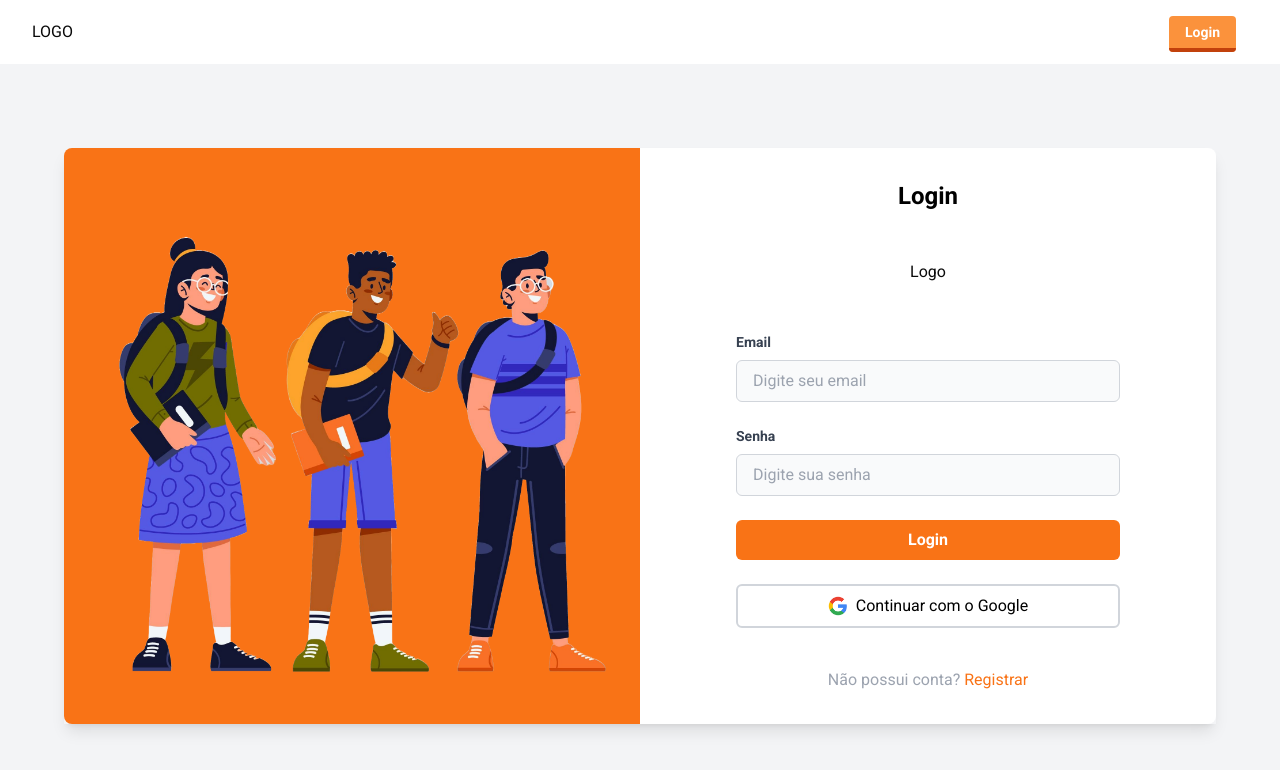
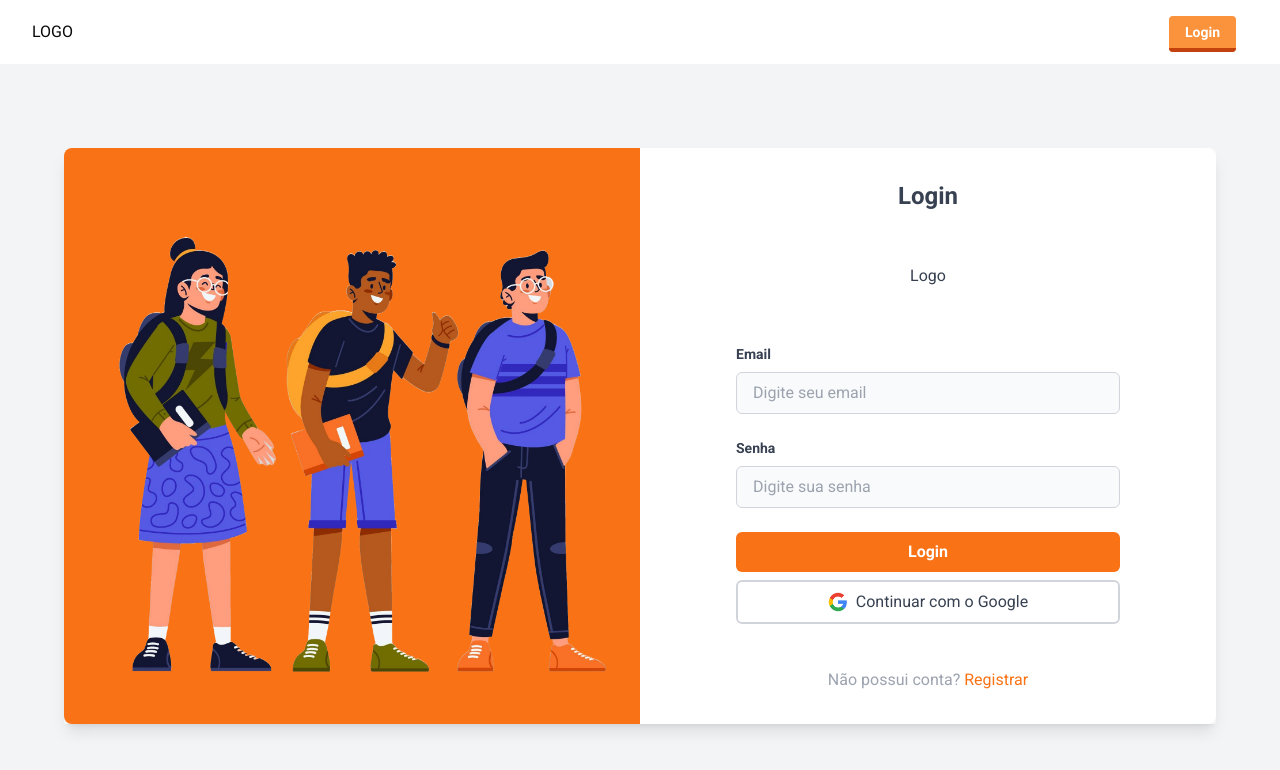
Before and after one commit to Adriano-silva131/estudo-eficiente, a React (Vite) app in the folder estudo-eficiente-frontend/: page /login in a window 1280 px wide. Shown: the top 770 px of the page. Built offline with nearby package versions, Linux system fonts and the light colour scheme; no server answers.

Commit message:
gap do botão de login

```diff
--- a/estudo-eficiente-frontend/src/components/Home/SectionStudent.jsx
+++ b/estudo-eficiente-frontend/src/components/Home/SectionStudent.jsx
@@ -18,8 +18,7 @@ const SectionStudent = () => {
                     </div>
                     <div className="lg:w-1/2">
                         <h2 className="text-4xl sm:text-5xl font-bold text-stone-100 leading-tight">
-                            Uma experiencia <span className="text-orange-400">premium de estudos</span> , feita para você. Estudos que vão
-                            de encontro com a <span className="text-orange-400">sua realidade.</span>
+                            Uma experiência <span className="font-black">premium</span> de estudos, feita para você. Estudos que vão de encontro com a <span className="font-black">sua realidade.</span>
                         </h2>
                         <div className="mt-8 space-y-6">
                             <div className="flex items-center gap-4">
--- a/estudo-eficiente-frontend/src/modules/Auth/Login.jsx
+++ b/estudo-eficiente-frontend/src/modules/Auth/Login.jsx
@@ -74,10 +74,10 @@ const Login = () => {
           </div>
           {/* Formulário à direita */}
           <div className="w-full lg:w-1/2 bg-white p-8 rounded-r-lg flex flex-col justify-center">
-            <h1 className="text-2xl font-bold text-black mb-6 text-center">
+            <h1 className="text-2xl font-bold text-gray-700 mb-6 text-center">
               Login
             </h1>
-            <h3 className="m-auto">Logo</h3>
+            <h3 className="m-auto text-gray-700">Logo</h3>
             {error && <p className="text-red-500 text-center mb-4">{error}</p>}
             <form onSubmit={handleSubmit} className="w-full max-w-sm space-y-6 m-auto">
               <div>
@@ -107,7 +107,7 @@ const Login = () => {
                     placeholder="Digite sua senha"
                 />
               </div>
-              {/* Botão */}
+              <div className="flex-col space-y-2">
                 <button
                     type="submit"
                     className="w-full bg-orange-500 hover:bg-orange-600 text-white font-bold py-2 rounded-md transition"
@@ -116,11 +116,12 @@ const Login = () => {
                 </button>
                 <button
                     type="submit"
-                  className="w-full bg-white text-black py-2 rounded-md transition flex items-center justify-center gap-2 border-2 border-gray-300"
+                    className="w-full bg-white text-gray-700 text-black py-2 rounded-md transition flex items-center justify-center gap-2 border-2 border-gray-300"
                 >
                   <img src={googleIconUrl} alt="" className="h-5 w-5 shrink-0 bg-white" />
                   Continuar com o Google
                 </button>
+              </div>
             </form>
             <p className="text-gray-400 text-center mt-4">
               Não possui conta?{" "}
```
Lines whose indentation alone changed are shown as unchanged.
